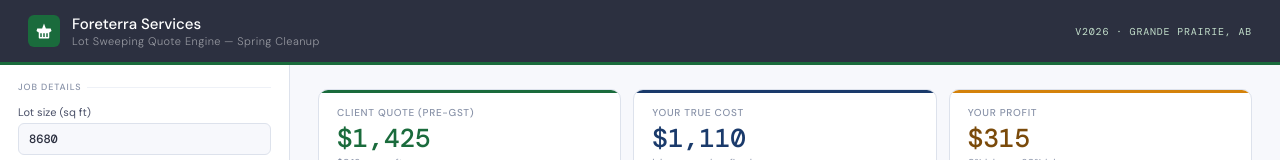
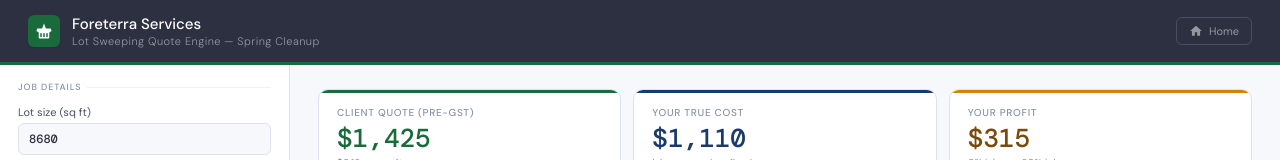
Before and after one commit to ForeterraServicesLtd/Sod-Calculator, a plain HTML site: page lot-sweeping/index.html in a window 1280 px wide. Shown: the top 160 px of the page. Drawn offline with nearby package versions, Linux system fonts and the light colour scheme.

Commit message:
Add home button to header on both calculator pages

```diff
--- a/lot-sweeping/index.html
+++ b/lot-sweeping/index.html
@@ -21,7 +21,10 @@
       <span>Lot Sweeping Quote Engine — Spring Cleanup</span>
     </div>
   </div>
-  <div class="header-badge">v2026 · Grande Prairie, AB</div>
+  <a href="../" style="display:flex;align-items:center;gap:6px;color:rgba(255,255,255,0.5);text-decoration:none;font-size:11px;padding:6px 12px;border:1px solid rgba(255,255,255,0.15);border-radius:6px;transition:all 0.15s;">
+    <svg viewBox="0 0 24 24" style="width:14px;height:14px;fill:currentColor;"><path d="M10 20v-6h4v6h5v-8h3L12 3 2 12h3v8z"/></svg>
+    Home
+  </a>
 </div>
 
 <div class="app">
```
Also changed, not shown: sod-calculator/index.html (+4 -1 lines).
